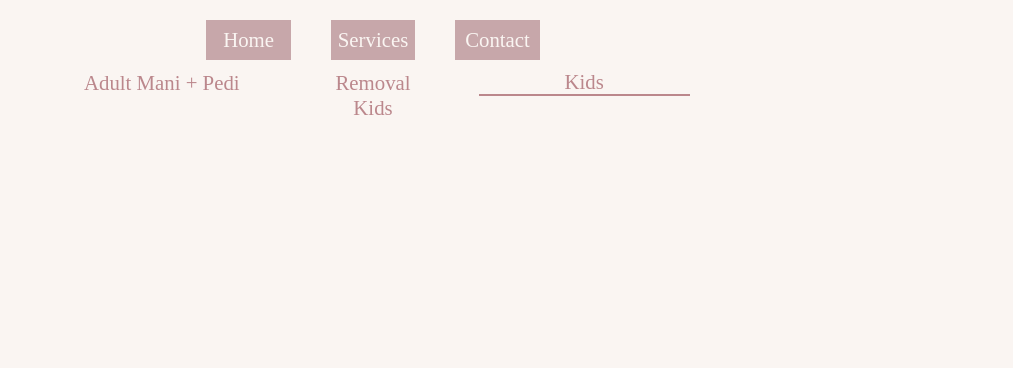
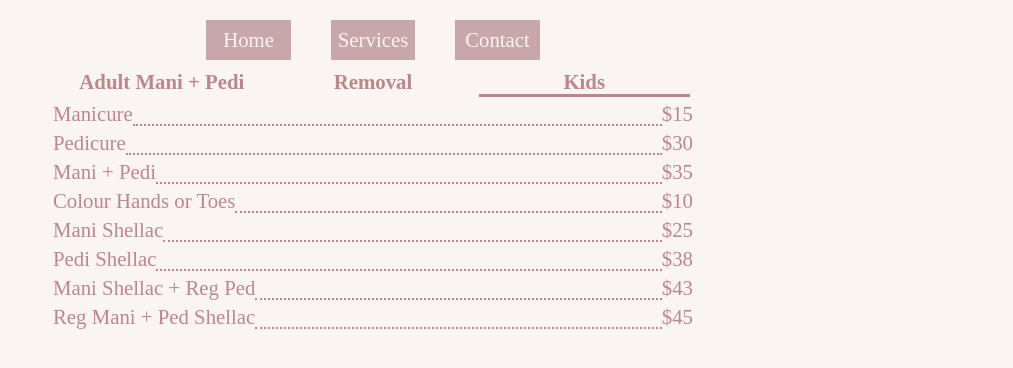
Before and after one commit to AquaShotRyan/vivy-nails-react, a React (Create React App) app in the folder vivy-nails/: page /services/kids in a window 1280 px wide. Shown: the part 192-560 px from the top of the page, without its empty margins (267-1280 px from the left). Built offline with nearby package versions, Linux system fonts and the light colour scheme; grey boxes are pictures that could not be loaded; the HTML template or start-up script is replaced by a standard one; a web font is replaced by a local one.

Commit message:
added actual prices to services

```diff
--- a/vivy-nails/src/index.css
+++ b/vivy-nails/src/index.css
@@ -204,6 +204,17 @@ header{
   width:100%;
 }
 
+.services-prices{
+  width:100%;
+}
+
+.service{
+  display: flex;
+  flex-direction: row;
+  width:100%;
+  margin:5px 0em;
+}
+
 .services-navbar nav{ /* navbar of services */
   display: flex;
   flex-direction: row;
@@ -222,8 +233,13 @@ header{
   text-decoration: none;
   color:var(--darkpink);
   font-size:1.3rem;
+  font-weight:bold;
 }
 
 .service-active{ /*  */
-  border-bottom: 2px solid var(--darkpink);
+  border-bottom: 3px solid var(--darkpink);
 }
+
+.service-inactive{ /*  */
+  border-bottom: 3px solid var(--lightpink);
+}
--- a/vivy-nails/src/json/services.json
+++ b/vivy-nails/src/json/services.json
@@ -0,0 +1,46 @@
+{
+    "Adult Mani + Pedi":[
+        {"service":"Manicure", "price":20},
+        {"service":"Pedicure", "price":35},
+        {"service":"Mani + Pedi", "price":45},
+        {"service":"Mani Shellac + Reg Pedi", "price":58},
+        {"service":"Reg Mani + Pedi Shellac", "price":58},
+        {"service":"Hand Shellac Colour + Pedi Shellac Colour", "price":65},
+        {"service":"Finger or Toe Nails Cut", "price":12},
+        {"service":"Colour Hands or Toes", "price":12},
+        {"service":"Finger or Toes Nails Cut + Colour", "price":20},
+        {"service":"Mani Shellac", "price":35},
+        {"service":"Pedi Shellac", "price":48},
+        {"service":"Mani Shellac Ombre", "price":45},
+        {"service":"Mani Shellac + Ped Shellac", "price":71},
+        {"service":"Shellac Colour", "price":24},
+        {"service":"Pedi + Hands Shellac Colour", "price":54},
+        {"service":"Mani + Toes Shellac Colour", "price":54}
+    ],
+    "Removal":[
+        {"service":"Shellac Removal", "price":10},
+        {"service":"Shellac Removal (hand & toes)", "price":20},
+        {"service":"Acryllic Removal", "price":20},
+        {"service":"Acryllic Removal + Mani", "price":35},
+        {"service":"Acryllic Removal + Mani Shellac", "price":50},
+        {"service":"Acryllic Removal+ Shellac Colour", "price":40},
+        {"service":"Acryllic Removal + Reg Colour", "price":30},
+        {"service":"Shellac Removal + Mani", "price":25},
+        {"service":"Shellac Removal + Reg Colour", "price":20},
+        {"service":"Dip Removal", "price":18},
+        {"service":"Dip Removal + Mani", "price":30},
+        {"service":"Dip Removal + Mani Shellac", "price":45},
+        {"service":"Dip Removal + Shellac Colour", "price":35},
+        {"service":"Dip Removal + Reg Colour", "price":25}
+    ],
+    "Kids":[
+        {"service":"Manicure", "price":15},
+        {"service":"Pedicure", "price":30},
+        {"service":"Mani + Pedi", "price":35},
+        {"service":"Colour Hands or Toes", "price":10},
+        {"service":"Mani Shellac", "price":25},
+        {"service":"Pedi Shellac", "price":38},
+        {"service":"Mani Shellac + Reg Ped", "price":43},
+        {"service":"Reg Mani + Ped Shellac", "price":45}
+    ]
+}
--- a/vivy-nails/src/layouts/ServicesLayout.js
+++ b/vivy-nails/src/layouts/ServicesLayout.js
@@ -1,9 +1,9 @@
 import { Outlet, NavLink, useLocation } from "react-router-dom"
 
 export default function ServicesLayout() {
-  let classAdult = "";
-  let classRemoval = "";
-  let classKid = "";
+  let classAdult = "service-inactive";
+  let classRemoval = "service-inactive";
+  let classKid = "service-inactive";
   const location = useLocation().pathname;
 
 	if (location.includes("adultmanipedi"))
@@ -28,9 +28,7 @@ export default function ServicesLayout() {
 					</div>
         </nav>
 			</div>
-      <div className="prices">
-        <Outlet/>
-      </div>
+      <Outlet/>
     </div>
   )
 }
--- a/vivy-nails/src/pages/Contact.js
+++ b/vivy-nails/src/pages/Contact.js
@@ -6,7 +6,7 @@ export default function Contact() {
 	// get values json file
 	let phone = contact["phone"];
 	let address = contact["address"];
-  let hours = contact["hours"];
+  	let hours = contact["hours"];
 
 	/* {
 			Object.keys(hours).map(key => {
--- a/vivy-nails/src/pages/Service.js
+++ b/vivy-nails/src/pages/Service.js
@@ -1,8 +1,20 @@
 
 const Service = ({name}) => {
+	const services = require('../json/services.json');
+	const prices = services[name];
 
   return (
-    <div>{name}</div>
+    <div className="services-prices">
+			{
+				prices.map((item, index) => (
+					<div key={index} className="service">
+						<div>{item["service"]}</div>
+						<div style={{"border-bottom":"2px dotted #BB878C", "flex-grow":"1"}}></div>
+						<div>{"$"+item["price"]}</div>
+					</div>
+				))
+			}
+		</div>
   )
 }
 
```
